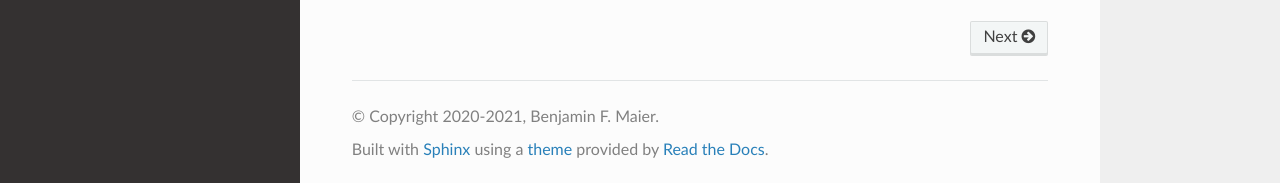
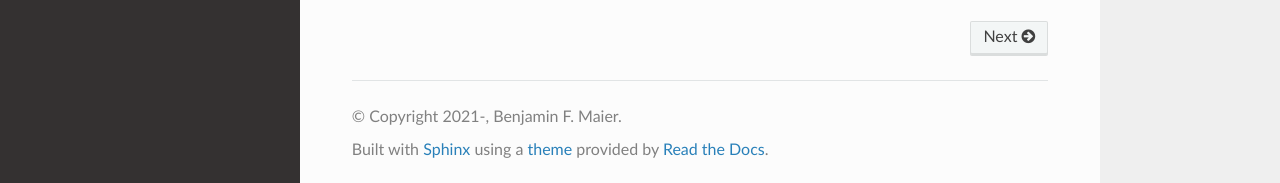
Before and after one commit to benmaier/komoog, a Sphinx documentation site: the page built from docs/index.rst, in a window 1280 px wide and 1009 px high. Shown: the part 823-1006 px from the top of the window. Built offline with Sphinx 7.4.7 and the Read the Docs theme 2.0.0, drawn with Linux system fonts in a browser that asks for light colours.

Commit message:
copyright

```diff
--- a/docs/conf.py
+++ b/docs/conf.py
@@ -89,7 +89,7 @@ master_doc = 'index'
 
 # General information about the project.
 project = u'komoog'
-copyright = u'2020-2021,  Benjamin F. Maier'
+copyright = u'2021-,  Benjamin F. Maier'
 author = u' Benjamin F. Maier'
 
 # The version info for the project you're documenting, acts as replacement for
```
